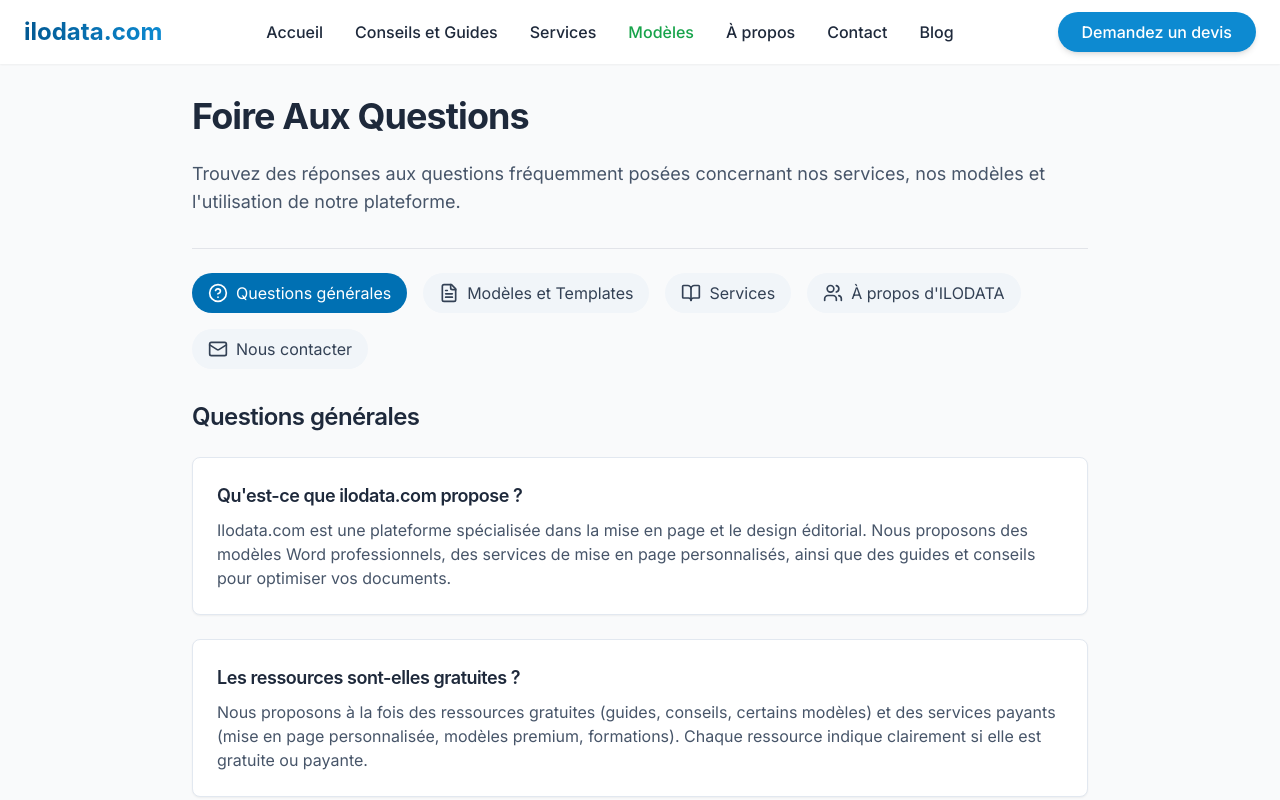
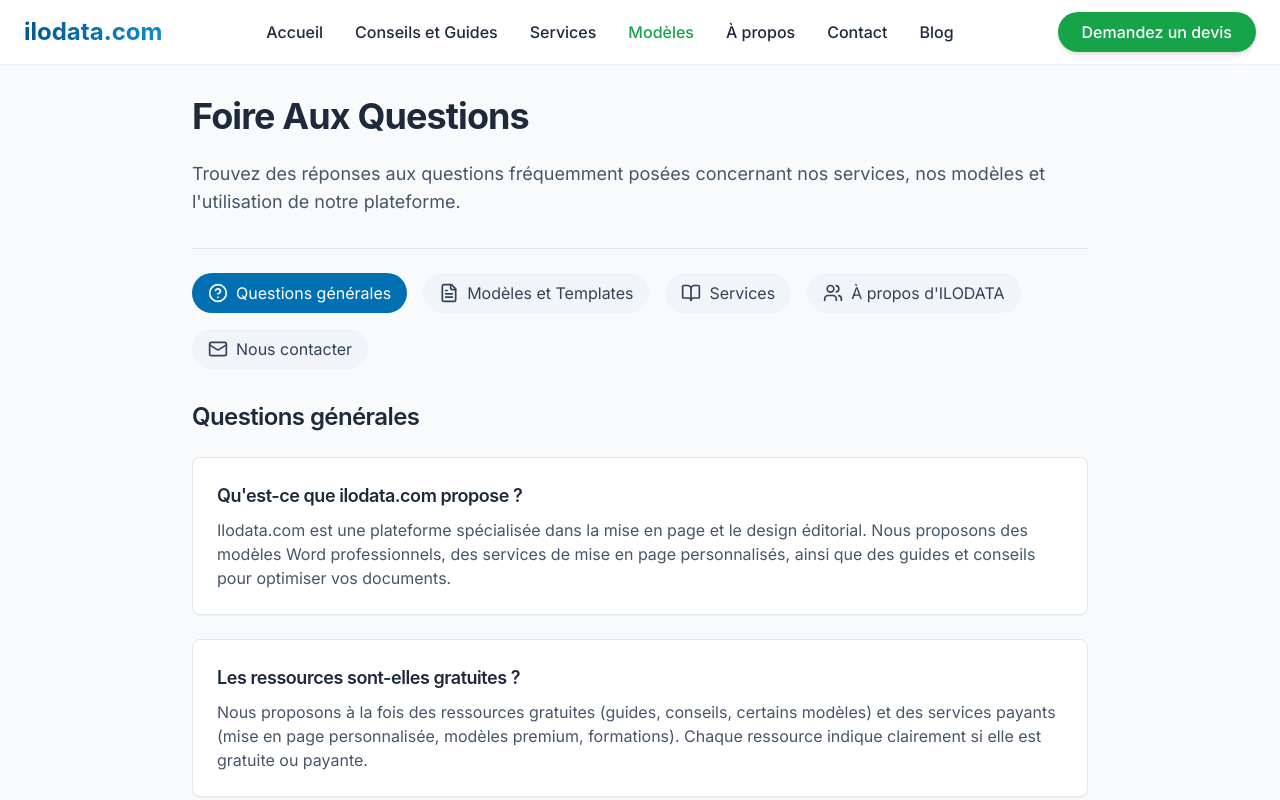
Before and after one commit to Hnjaka/ilodata-visionary-layout-61, a React (Vite) app: page /faq in a window 1280 px wide. Shown: the top 800 px of the page. Built offline with nearby package versions, Linux system fonts and the light colour scheme; the HTML template or start-up script is replaced by a standard one; a web font is replaced by a local one.

Commit message:
Apply green color to "Demandez un devis" button
Apply green color to the "Demandez un devis" button across the entire site.

```diff
--- a/src/components/Header.tsx
+++ b/src/components/Header.tsx
@@ -47,7 +47,7 @@ const Header = () => {
           </nav>
 
           <div className="hidden md:block">
-            <Link to="/contact" className="button-primary">
+            <Link to="/contact" className="button-quote">
               Demandez un devis
             </Link>
           </div>
@@ -116,7 +116,7 @@ const Header = () => {
               </Link>
               <Link
                 to="/contact"
-                className="button-primary w-full text-center mt-2"
+                className="button-quote w-full text-center mt-2"
                 onClick={() => setIsMobileMenuOpen(false)}
               >
                 Demandez un devis
--- a/src/components/about/AboutCta.tsx
+++ b/src/components/about/AboutCta.tsx
@@ -15,7 +15,7 @@ const AboutCta = () => {
           <div className="flex flex-col sm:flex-row gap-4 justify-center">
             <Link
               to="/contact"
-              className="px-6 py-3 rounded-full bg-white text-ilodata-600 font-medium hover:bg-blue-50 transition-colors"
+              className="px-6 py-3 rounded-full bg-green-600 hover:bg-green-700 text-white font-medium transition-colors"
             >
               Demandez un devis
             </Link>
--- a/src/components/services/ServiceCta.tsx
+++ b/src/components/services/ServiceCta.tsx
@@ -15,7 +15,7 @@ const ServiceCta = () => {
           <div className="flex flex-col sm:flex-row gap-4 justify-center">
             <Link
               to="/contact"
-              className="px-6 py-3 rounded-full bg-white text-ilodata-600 font-medium hover:bg-blue-50 transition-colors"
+              className="px-6 py-3 rounded-full bg-green-600 hover:bg-green-700 text-white font-medium transition-colors"
             >
               Demandez un devis
             </Link>
--- a/src/index.css
+++ b/src/index.css
@@ -114,6 +114,10 @@
     @apply bg-ilodata-500 hover:bg-ilodata-600 text-white font-medium rounded-full px-6 py-2.5 shadow-md transition-all duration-300 ease-in-out hover:shadow-lg active:scale-95;
   }
 
+  .button-quote {
+    @apply bg-green-600 hover:bg-green-700 text-white font-medium rounded-full px-6 py-2.5 shadow-md transition-all duration-300 ease-in-out hover:shadow-lg active:scale-95;
+  }
+
   .button-secondary {
     @apply bg-white hover:bg-gray-50 text-ilodata-700 font-medium rounded-full px-6 py-2.5 border border-gray-200 shadow-sm transition-all duration-300 ease-in-out hover:shadow-md active:scale-95;
   }
```
